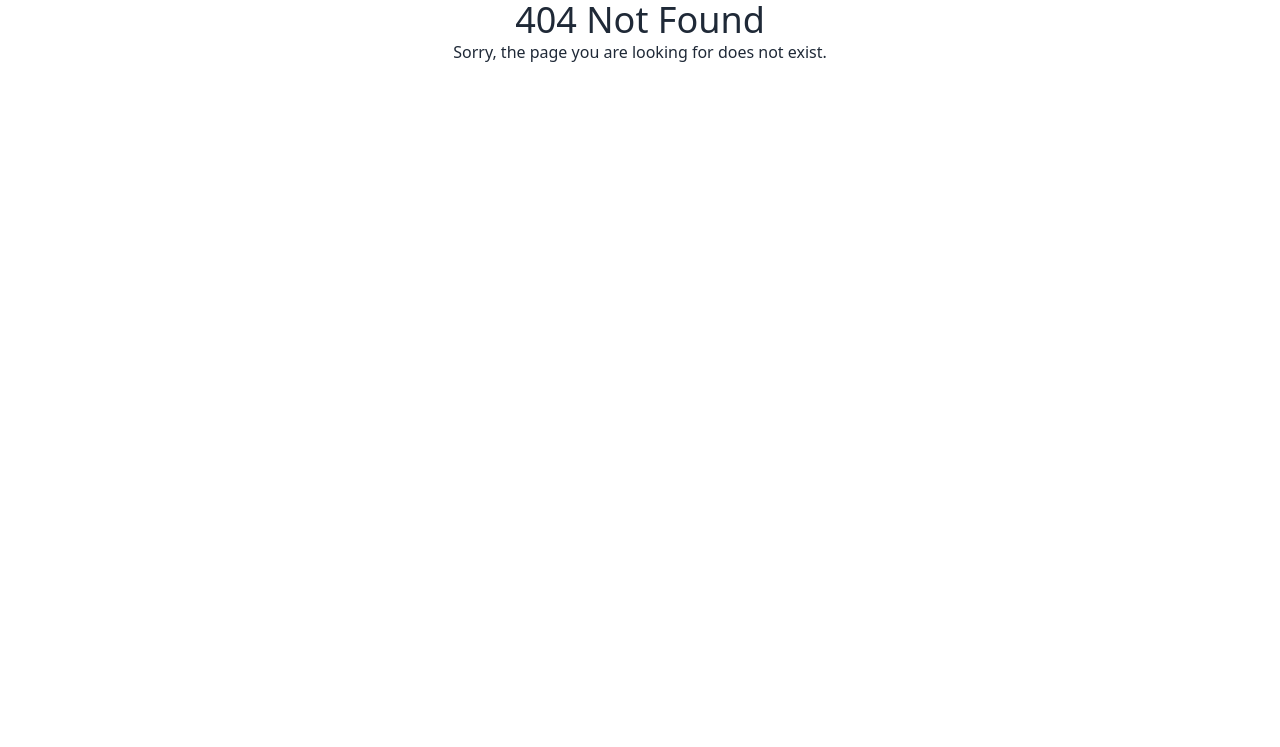
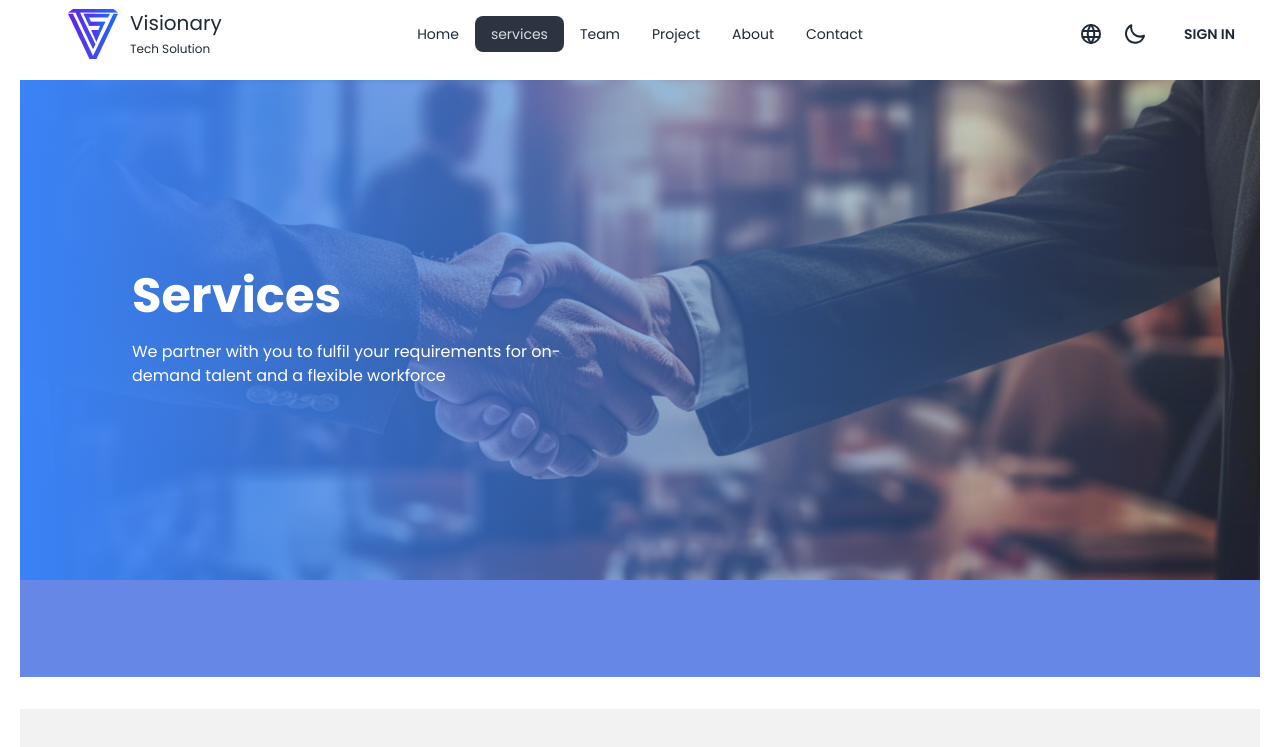
Before and after one commit to MahmudulMahi/-company-website, a React (Vite) app: page /services in a window 1280 px wide. Before the commit this address had no page. Shown: the top 747 px of the page. Built offline with nearby package versions, Linux system fonts and the light colour scheme.

Commit message:
create services  section

```diff
--- a/src/components/Layouts/AboutBanner/AboutBanner.jsx
+++ b/src/components/Layouts/AboutBanner/AboutBanner.jsx
@@ -1,5 +1,5 @@
 // import aboutbanner from '../../../../public/asset/Rectangle 387.png'
-import underimg from "/public/asset/Rectangle 344.png"
+import underimg from "/asset/Rectangle 344.png"
 
 const AboutBanner = () => {
   return (
--- a/src/components/Layouts/Banner/Banner.jsx
+++ b/src/components/Layouts/Banner/Banner.jsx
@@ -1,5 +1,5 @@
 
-import underimg from "/public/asset/Rectangle 344.png"
+import underimg from "/asset/Rectangle 344.png"
 
 const Banner = () => {
   return (
--- a/src/components/Layouts/Header/Header.jsx
+++ b/src/components/Layouts/Header/Header.jsx
@@ -31,13 +31,14 @@ const Header = () => {
           </label>
           <ul tabIndex={0} className="menu menu-sm dropdown-content mt-3 z-[1] p-2 shadow bg-base-100 rounded-box w-52">
             <li><NavLink to="/" >Home</NavLink></li>
-            <li>
+            <li><NavLink to="/services">services</NavLink></li>
+            {/* <li>
               <a to="services">services</a>
               <ul className="p-2">
                 <li><a>Submenu 1</a></li>
                 <li><a>Submenu 2</a></li>
               </ul>
-            </li>
+            </li> */}
             <li><NavLink to="/team">Team</NavLink></li>
             <li><NavLink to="/project">Project</NavLink></li>
             <li><NavLink to="/about">About</NavLink></li>
@@ -57,8 +58,9 @@ const Header = () => {
       <div className="navbar-center hidden lg:flex">
         <ul className="menu menu-horizontal px-1">
           <li><NavLink to="/">Home</NavLink></li>
+          <li><NavLink to="/services">services</NavLink></li>
 
-          <li tabIndex={0}>
+          {/* <li tabIndex={0}>
             <details>
               <summary>services</summary>
               <ul className="p-2">
@@ -66,7 +68,7 @@ const Header = () => {
                 <li><a>Submenu 2</a></li>
               </ul>
             </details>
-          </li>
+          </li> */}
           <li><NavLink to="/team">Team</NavLink></li>
           <li><NavLink to="/project">Project</NavLink></li>
           <li><NavLink to="/about">About</NavLink></li>
--- a/src/components/Layouts/ProudJourney/ProudJourney.jsx
+++ b/src/components/Layouts/ProudJourney/ProudJourney.jsx
@@ -2,7 +2,7 @@ import proudicon1 from '/asset/Rating.png'
 import proudicon2 from '/asset/Global Businessman.png'
 import proudicon3 from '/asset/Vecto111.png'
 import proudicon4 from '/asset/Time Zone.png'
-import proudicon5 from '../../../../public/asset/iconicon.png'
+import proudicon5 from '/asset/iconicon.png'
 
 
 const ProudJourney = () => {
--- a/src/components/Layouts/WhatOurClients/WhatOurClients.jsx
+++ b/src/components/Layouts/WhatOurClients/WhatOurClients.jsx
@@ -1,6 +1,6 @@
-import profailimg from '../../../../public/asset/Rectangle 303 (1).png'
-import coma1 from '../../../../public/asset/icon-park-outline_quote.png'
-import coma2 from '../../../../public/asset/coma2.png'
+import profailimg from '/asset/Rectangle 303 (1).png'
+import coma1 from '/asset/icon-park-outline_quote.png'
+import coma2 from '/asset/coma2.png'
 import icon1 from '/asset/Group 527.png'
 const WhatOurClients = () => {
 
--- a/src/components/Layouts/WhoWeAre.jsx
+++ b/src/components/Layouts/WhoWeAre.jsx
@@ -1,7 +1,7 @@
 import whoareimg from '/asset/aerial.jpg'
-import iconAbout1 from '../../../public/asset/Future.png'
-import iconAbout2 from '../../../public/asset/Campaign.png'
-import iconAbout3 from '../../../public/asset/Gem.png'
+import iconAbout1 from '/asset/Future.png'
+import iconAbout2 from '/asset/Campaign.png'
+import iconAbout3 from '/asset/Gem.png'
 
 const WhoWeAre = () => {
   return (
--- /dev/null
+++ b/src/components/Services/Services.jsx
@@ -0,0 +1,12 @@
+import React from 'react';
+import ServicesBanner from '../ServicesBanner/ServicesBanner';
+
+const Services = () => {
+  return (
+    <div>
+     <ServicesBanner></ServicesBanner>
+    </div>
+  );
+};
+
+export default Services;
--- /dev/null
+++ b/src/components/ServicesBanner/ServicesBanner.jsx
@@ -0,0 +1,26 @@
+import React from 'react';
+import underimg from "/asset/Rectangle 344.png"
+const ServicesBanner = () => {
+  return (
+    <>
+    <div className="hero h-[300px] md:h-[500px] mt-3"
+
+    style={{ backgroundImage: "url('/asset/image 15.png')"
+
+    }}>
+      <div className="hero-overlay bg-opacity-10 bg-gradient-to-r from-blue-500  to-transparent  "></div>
+
+    <div className=" flex items-center justify-start text-neutral-content  mr-auto ml-4 md:ml-28  ">
+        <div className="max-w-md">
+          <h1 className=" text-5xl text-white font-bold mb-5">Services</h1>
+          <p className=" text-white">We partner with you to fulfil your requirements for on-demand talent and a flexible workforce</p>
+        </div>
+      </div>
+
+    </div>
+    <img src={underimg} alt="" />
+  </>
+  );
+};
+
+export default ServicesBanner;
--- a/src/main.jsx
+++ b/src/main.jsx
@@ -11,6 +11,7 @@ import Home from './components/pages/Home/Home.jsx';
 import Errorpage from './components/pages/errorpage/Errorpage';
 import About from './components/pages/About/About.jsx';
 import Team from './components/pages/Team/Team.jsx';
+import Services from './components/Services/Services.jsx';
 
 
 const router = createBrowserRouter([
@@ -31,7 +32,12 @@ const router = createBrowserRouter([
       {
         path:'/team',
         element:<Team></Team>
+      },
+      {
+        path:'/services',
+        element:<Services></Services>
       }
+
     ]
   },
 ]);
```
Also changed, not shown: src/components/pages/Team/Team.jsx (indentation only).
